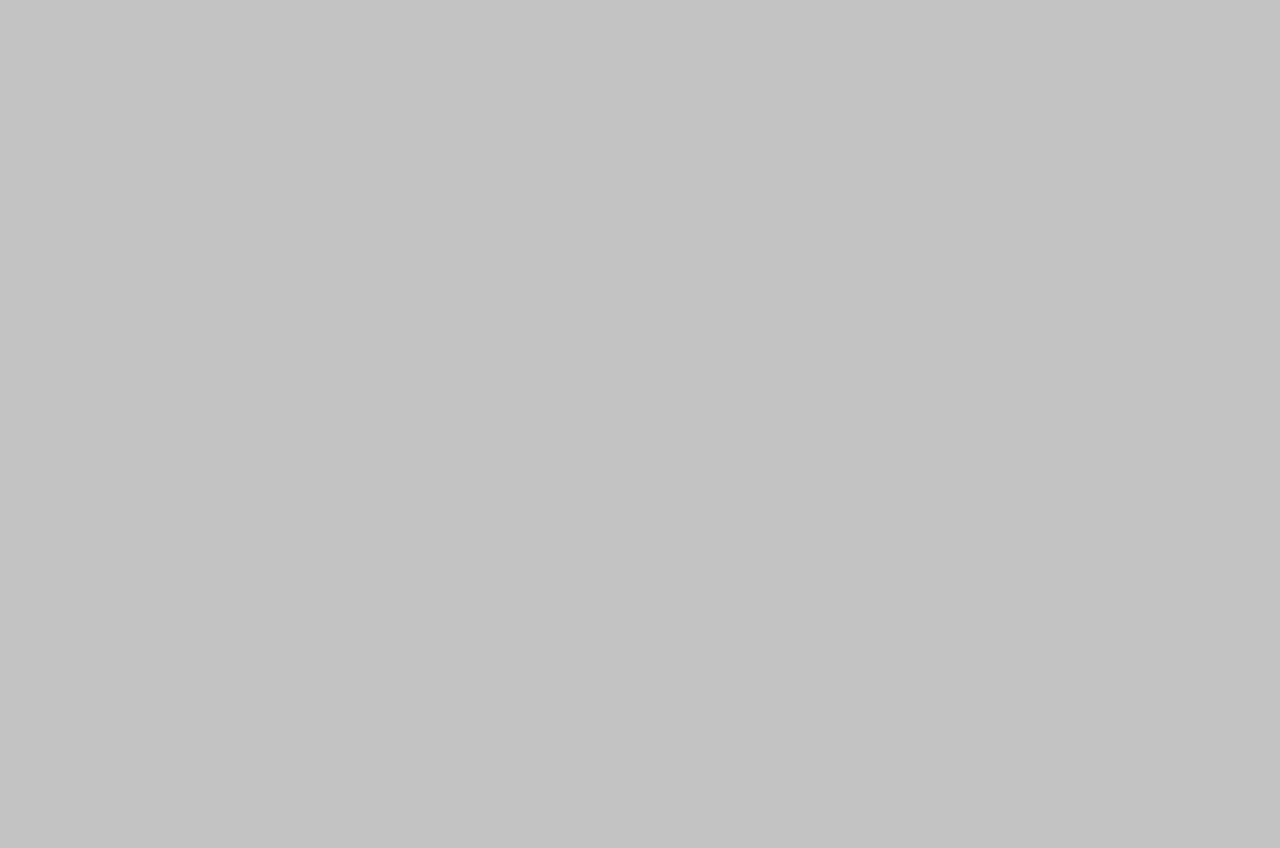
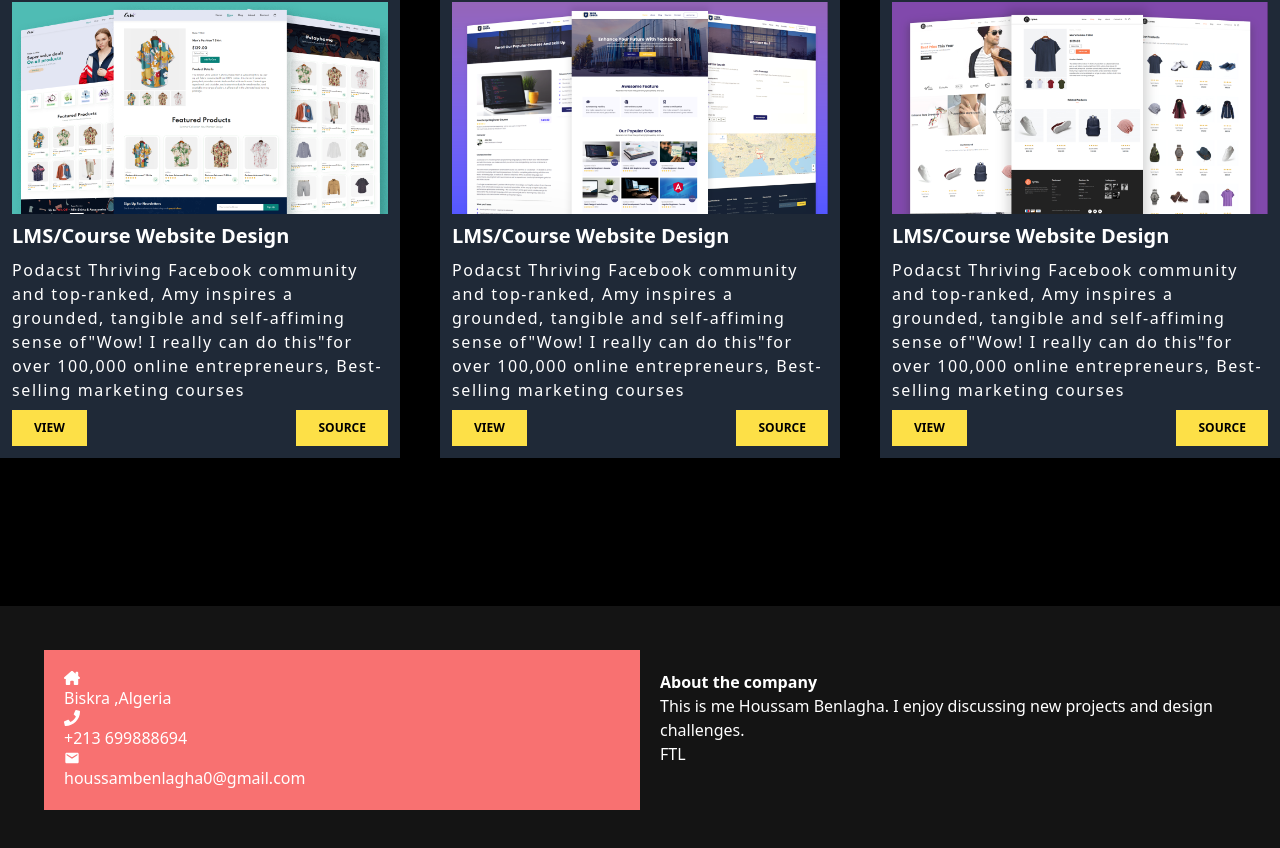
Before and after one commit to hou222/MyPortfolio, a React (Vite) app: page /home in a window 1280 px wide. Shown: the part 994-1842 px from the top of the page. Before the commit the page ends 800 px from the top, so only its background shows below. Built offline with nearby package versions, Linux system fonts and the light colour scheme.

Commit message:
finish the projects section

```diff
--- /dev/null
+++ b/src/features/Projects.jsx
@@ -0,0 +1,18 @@
+import ProjectDetails from "./projects/ProjectDetails";
+
+function Projects() {
+  return (
+    <div className="bg-black lg:h-screen py-11 flex flex-col  justify-center items-center">
+      <p className="text-white font-bold text-3xl text-center  pb-11">
+        Projects
+      </p>
+      <div className=" w-fit mb-11 grid grid-cols-1 gap-7 lg:gap-10 md:grid-cols-2 xl:grid-cols-3 ">
+        <ProjectDetails imageName="project1" />
+        <ProjectDetails imageName="project2" />
+        <ProjectDetails imageName="project3" />
+      </div>
+    </div>
+  );
+}
+
+export default Projects;
--- /dev/null
+++ b/src/features/projects/ProjectDetails.jsx
@@ -0,0 +1,32 @@
+import Button from "../../ui/Button";
+
+function ProjectDetails({ imageName }) {
+  return (
+    <div className="bg-gray-800 w-[350px] md:w-[350px] lg:w-[400px]  p-3 flex flex-col gap-2">
+      <img
+        src={`../src/data/${imageName}.png`}
+        alt=""
+        className="h-46 w-full"
+      />
+      <h1 className="text-white font-semibold text-xl">
+        LMS/Course Website Design
+      </h1>
+      <p className="text-white tracking-widest">
+        Podacst Thriving Facebook community and top-ranked, Amy inspires a
+        grounded, tangible and self-affiming sense of
+        {`"Wow! I really can do
+        this"`}
+        for over 100,000 online entrepreneurs, Best-selling marketing courses
+      </p>
+      <div
+        className="flex
+      justify-between items-center"
+      >
+        <Button type="small">VIEW</Button>
+        <Button type="small">SOURCE</Button>
+      </div>
+    </div>
+  );
+}
+
+export default ProjectDetails;
--- a/src/index.css
+++ b/src/index.css
@@ -3,6 +3,5 @@
 @tailwind utilities;
 
 body {
-  background-color: #000000bd;
-  background-color: #8b8b8b82;
+  background: #000;
 }
--- a/src/pages/Home.jsx
+++ b/src/pages/Home.jsx
@@ -1,24 +1,27 @@
+import Container from "../ui/Container";
+import Projects from "../features/Projects";
+import Button from "../ui/Button";
+
 function Home() {
   return (
-    <div className="bg-home bg-cover h-screen w-full bg-center bg-no-repeat ">
-      <div className="bg-[#000000bd] w-full h-screen flex justify-center items-center">
+    <>
+      <Container>
         <div className=" flex flex-col justify-center items-center gap-3 ">
           <p className="text-white text-xl">{`HI, I'M HOUSSAM BENLAGHA`}</p>
           <p className="text-white text-5xl font-bold w-60 text-center  leading-snug md:w-auto md:text-6xl lg:text-7xl md:mb-2">
             React Developer.
           </p>
           <div className="flex flex-row gap-2 ">
-            <button className="bg-yellow-300 border-2 border-yellow-300 py-3 px-10 text-sm font-semibold hover:bg-[#8b8b8b82] hover:border-white hover:text-white">
-              PROJECTS
-            </button>
+            <Button type="normal">PROJECTS</Button>
 
             <button className="border-2 py-3 px-10 text-white text-sm font-semibold hover:bg-[#8b8b8b82]">
               CONTACT
             </button>
           </div>
         </div>
-      </div>
-    </div>
+      </Container>
+      <Projects />
+    </>
   );
 }
 
--- a/src/pages/Project.jsx
+++ b/src/pages/Project.jsx
@@ -1,5 +1,12 @@
+import Projects from "../features/Projects";
+
 function Project() {
-  return <div>Project Page</div>;
+  return (
+    <div>
+      Project Page
+      <Projects />
+    </div>
+  );
 }
 
 export default Project;
--- a/src/ui/AppLayout.jsx
+++ b/src/ui/AppLayout.jsx
@@ -1,5 +1,6 @@
 import { Outlet } from "react-router-dom";
 import Header from "./Header";
+import Footer from "./Footer";
 
 function AppLayout() {
   return (
@@ -8,6 +9,7 @@ function AppLayout() {
       <main>
         <Outlet />
       </main>
+      <Footer />
     </>
   );
 }
--- /dev/null
+++ b/src/ui/Button.jsx
@@ -0,0 +1,15 @@
+function Button({ children, type }) {
+  const styles = {
+    small: "px-5 py-2 text-xs",
+    normal: "py-3 px-10 text-sm",
+  };
+  return (
+    <button
+      className={`bg-yellow-300 border-2 border-yellow-300 ${styles[type]} font-semibold hover:bg-[#8b8b8b82] hover:border-white hover:text-white`}
+    >
+      {children}
+    </button>
+  );
+}
+
+export default Button;
--- /dev/null
+++ b/src/ui/Container.jsx
@@ -0,0 +1,11 @@
+function Container({ children }) {
+  return (
+    <div className="bg-home bg-cover h-screen w-full bg-center bg-no-repeat ">
+      <div className="bg-[#000000bd] w-full h-screen flex justify-center items-center">
+        {children}
+      </div>
+    </div>
+  );
+}
+
+export default Container;
--- /dev/null
+++ b/src/ui/Footer.jsx
@@ -0,0 +1,39 @@
+import { FaHouseChimney } from "react-icons/fa6";
+import { FaPhone } from "react-icons/fa";
+import { MdEmail } from "react-icons/md";
+
+function Footer() {
+  return (
+    <div className="bg-[#141414] text-white grid grid-cols-2 p-11">
+      <ul className="bg-red-400 p-5 ">
+        <li className="inline-">
+          <FaHouseChimney />
+          <a>Biskra ,Algeria</a>
+        </li>
+        <li>
+          <FaPhone />
+          <span>+213 699888694</span>
+        </li>
+        <li>
+          <MdEmail />
+          <span>houssambenlagha0@gmail.com</span>
+        </li>
+      </ul>
+
+      <div className="p-5">
+        <p className="font-semibold">About the company</p>
+        <p>
+          This is me Houssam Benlagha. I enjoy discussing new projects and
+          design challenges.
+        </p>
+        <div>
+          <a>F</a>
+          <a>T</a>
+          <a>L</a>
+        </div>
+      </div>
+    </div>
+  );
+}
+
+export default Footer;
```
